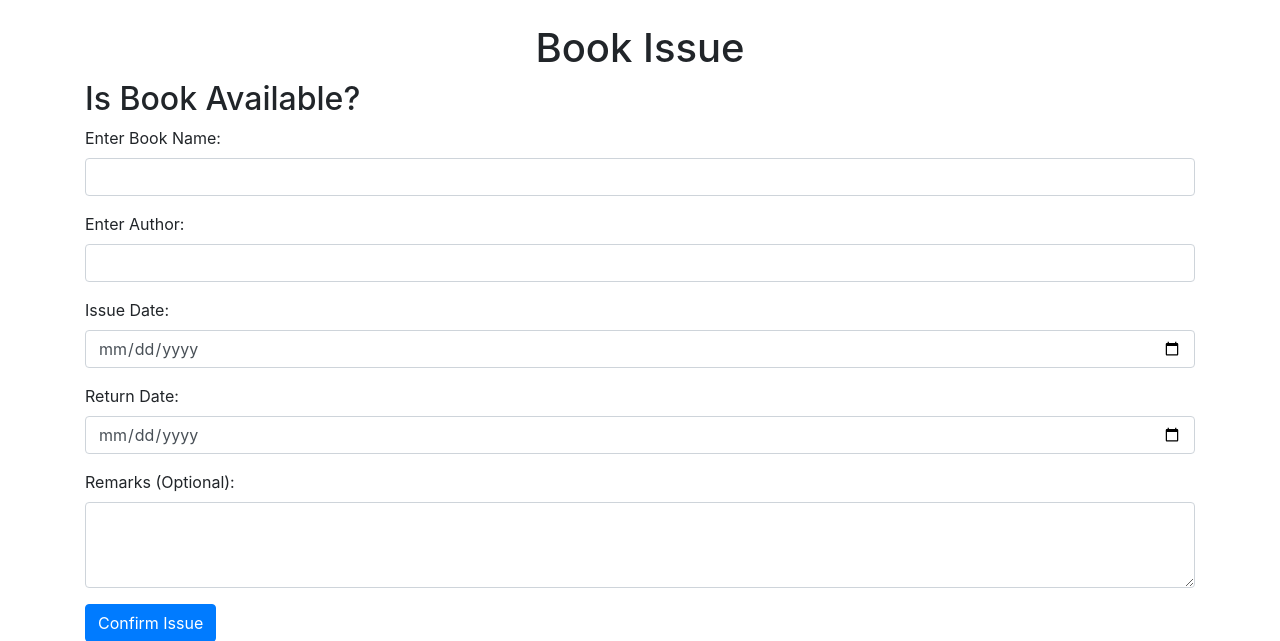
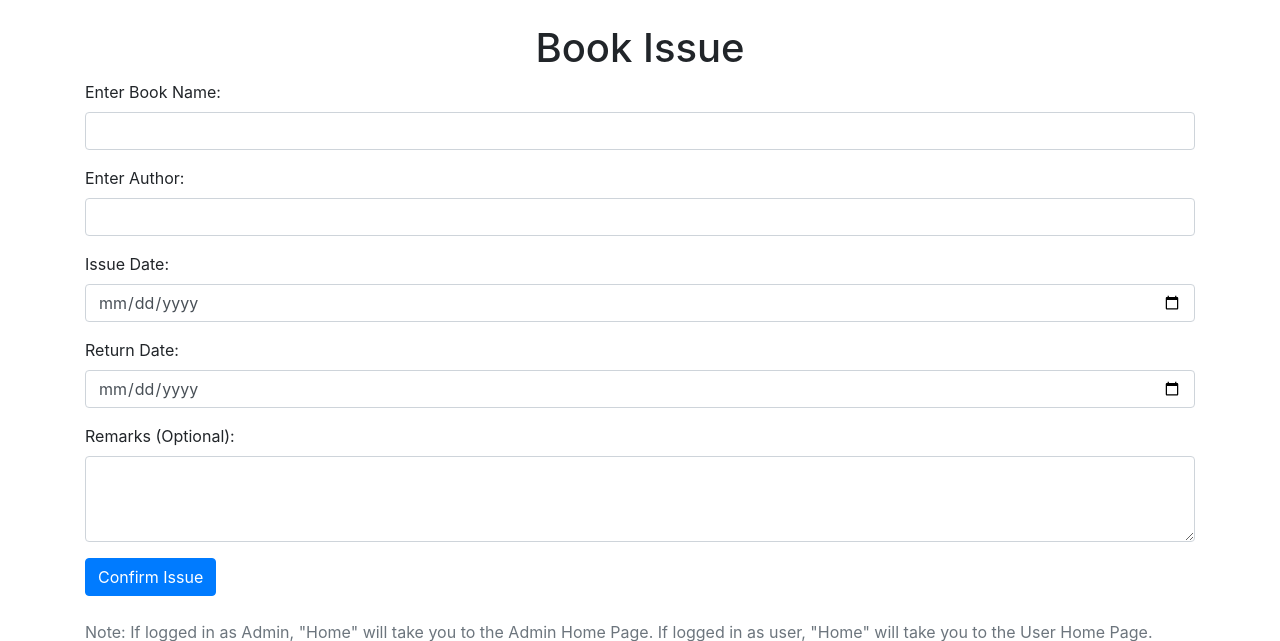
Before and after one commit to SuhelKhanCA/Library-Management-System, a Python web app: template templates/issue.html in a window 1280 px wide. Shown: the part 56-697 px from the top of the page. Run offline with Jinja, Linux system fonts and the light colour scheme; the template is opened without the code that fills it, so the values that code supplies are empty; some libraries are stand-ins or nearby versions.

Commit message:
Update issue.html

```diff
--- a/templates/issue.html
+++ b/templates/issue.html
@@ -59,7 +59,7 @@
         <h1 Class="text-center">Book Issue</h1>
 
         <section class="mb-4">
-            <h2>Is Book Available?</h2>
+
             <form id="bookIssueForm">
                 <div class="form-group">
                     <label for="bookName">Enter Book Name:</label>
```
